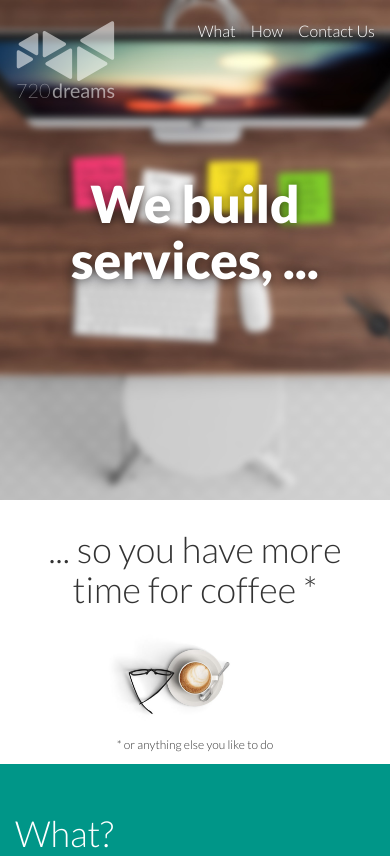
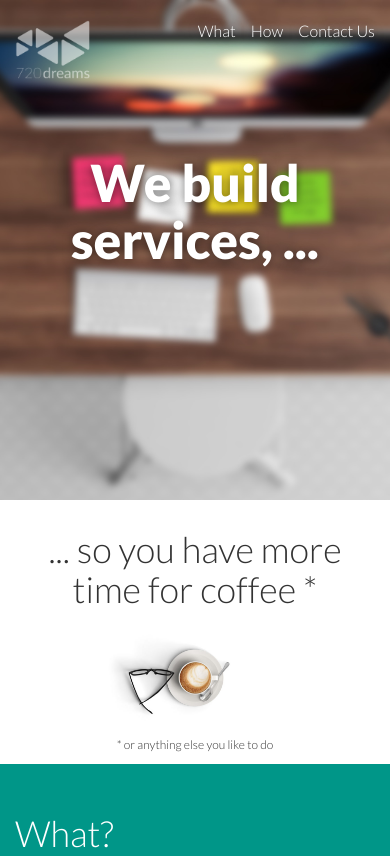
Before and after one commit to 720dreams/720dreams-page, a website: page app/index.html in a window 390 px wide. Shown: the top 856 px of the page. Drawn offline with nearby package versions, Linux system fonts and the light colour scheme; files that its build step writes are made by us from their sources.

Commit message:
fix logo menu

```diff
--- a/app/styles/main.scss
+++ b/app/styles/main.scss
@@ -166,6 +166,10 @@ a {
 
 @media (max-width: 768px) {
 
+  .upper-logo {
+    max-width: 75px;
+  }
+
   .margin-top {
     margin-top: 10px;
   }
```
